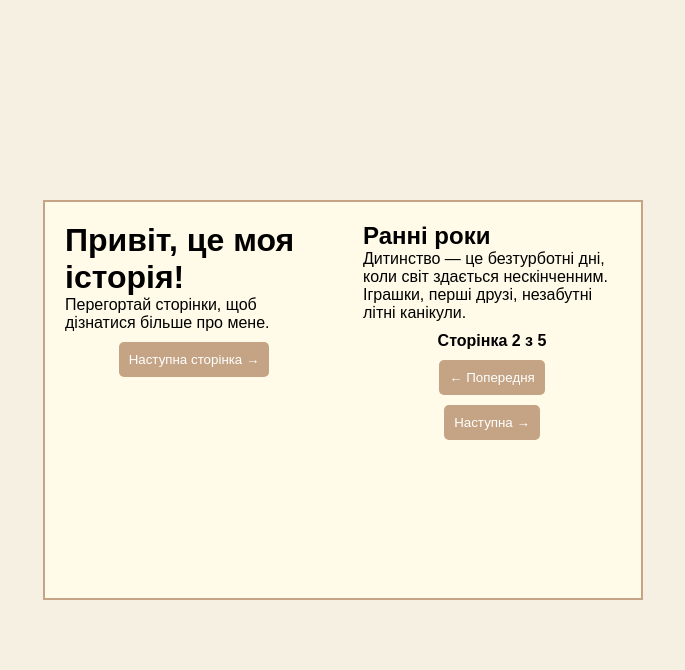
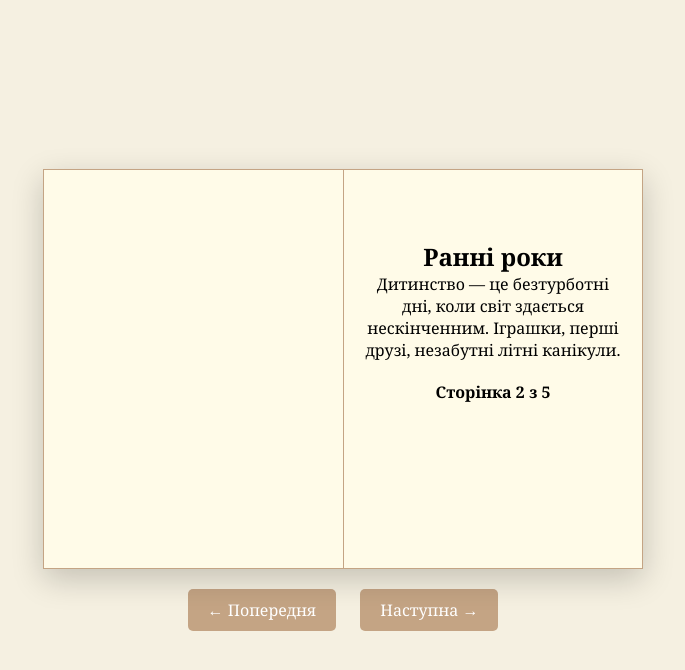
Before and after one commit to dmytromalisevych/ipz235_mde-, a plain HTML site: page jsdemo/index.html in a window 1280 px wide. Both pictures are taken after a click on the button "Наступна →". Shown: the whole page, without its empty margins (297-982 px from the left). Drawn offline with Linux system fonts and the light colour scheme.

Commit message:
Змінив дизайн книги, тепер вона має вигляд як справжня книга

```diff
--- a/jsdemo/index.html
+++ b/jsdemo/index.html
@@ -5,25 +5,26 @@
     <meta name="viewport" content="width=device-width, initial-scale=1.0">
     <title>Моя Автобіографія</title>
     <link rel="stylesheet" href="style.css">
+    <script src="script.js"></script>
 </head>
 <body>
-<div class="book">
-    <div class="page left-page">
-        <h1>Привіт, це моя історія!</h1>
-        <p>Перегортай сторінки, щоб дізнатися більше про мене.</p>
-        <button onclick="nextPage()">Наступна сторінка →</button>
+<div class="book-wrapper">
+    <div class="book" id="book">
+        <div class="page left-page" id="leftPage">
+            <h1>Привіт, це моя історія!</h1>
+            <p>Перегортай сторінки, щоб дізнатися більше про мене.</p>
+        </div>
+        <div class="page right-page" id="rightPage">
+            <div class="content" id="content"></div>
+            <div class="pagination">
+                Сторінка <span id="pageNumber">1</span> з <span id="totalPages">5</span>
+            </div>
+        </div>
     </div>
-    <div class="page right-page" id="story">
-        <div class="content" id="content">
-        </div>
-        <div class="pagination">
-            Сторінка <span id="pageNumber">1</span> з <span id="totalPages">5</span>
-        </div>
-        <button onclick="prevPage()">← Попередня</button>
-        <button onclick="nextPage()">Наступна →</button>
+    <div class="controls">
+        <button class="control-button" onclick="prevPage()">← Попередня</button>
+        <button class="control-button" onclick="nextPage()">Наступна →</button>
     </div>
 </div>
-
-<script src="script.js"></script>
 </body>
 </html>
--- a/jsdemo/script.js
+++ b/jsdemo/script.js
@@ -31,6 +31,21 @@ function updatePage() {
     contentDiv.innerHTML = `<h2>${events[currentPage].title}</h2><p>${events[currentPage].text}</p>`;
     pageNumber.innerText = currentPage + 1;
     totalPages.innerText = events.length;
+
+    const leftPage = document.getElementById("leftPage");
+    const rightPage = document.getElementById("rightPage");
+
+    if (currentPage % 2 === 0) {
+        leftPage.style.zIndex = 2;
+        rightPage.style.zIndex = 1;
+        leftPage.style.transform = "rotateY(0deg)";
+        rightPage.style.transform = "rotateY(180deg)";
+    } else {
+        leftPage.style.zIndex = 1;
+        rightPage.style.zIndex = 2;
+        leftPage.style.transform = "rotateY(-180deg)";
+        rightPage.style.transform = "rotateY(0deg)";
+    }
 }
 
 function nextPage() {
--- a/jsdemo/style.css
+++ b/jsdemo/style.css
@@ -2,7 +2,7 @@
     margin: 0;
     padding: 0;
     box-sizing: border-box;
-    font-family: 'Arial', sans-serif;
+    font-family: 'Georgia', serif;
 }
 
 body {
@@ -11,56 +11,75 @@ body {
     justify-content: center;
     align-items: center;
     height: 100vh;
+    overflow: hidden;
+}
+
+.book-wrapper {
+    display: flex;
+    flex-direction: column;
+    align-items: center;
 }
 
 .book {
     width: 600px;
     height: 400px;
     display: flex;
+    transform-style: preserve-3d;
+    transition: transform 0.6s ease-in-out;
     position: relative;
-    perspective: 1000px;
+    perspective: 1500px;
+    border: 1px solid #c4a484;
+    background-color: #fffbe8;
+    box-shadow: 0 10px 30px rgba(0, 0, 0, 0.2);
 }
 
 .page {
     width: 50%;
     height: 100%;
     padding: 20px;
-    background-color: #fffbe8;
-    border: 2px solid #c4a484;
     position: absolute;
-    transition: transform 0.6s ease-in-out;
+    backface-visibility: hidden;
+    transition: transform 0.6s;
 }
-
 
 .left-page {
     left: 0;
-    border-right: none;
+    border-right: 1px solid #c4a484;
+    transform-origin: right;
 }
 
 .right-page {
     right: 0;
-    border-left: none;
+    border-left: 1px solid #c4a484;
     transform-origin: left;
-    transform: rotateY(0deg);
 }
 
-button {
-    display: block;
-    margin: 10px auto;
-    padding: 10px;
+.controls {
+    margin-top: 20px;
+}
+
+.control-button {
+    padding: 10px 20px;
     background-color: #c4a484;
     border: none;
     color: white;
+    font-size: 16px;
+    border-radius: 5px;
     cursor: pointer;
-    border-radius: 5px;
+    margin: 0 10px;
 }
 
-button:hover {
+.control-button:hover {
     background-color: #9c7a58;
+}
+
+.content {
+    text-align: center;
+    margin-top: 50px;
 }
 
 .pagination {
     text-align: center;
-    margin-top: 10px;
+    margin-top: 20px;
     font-weight: bold;
 }
```
